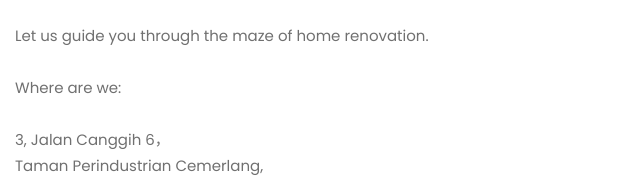
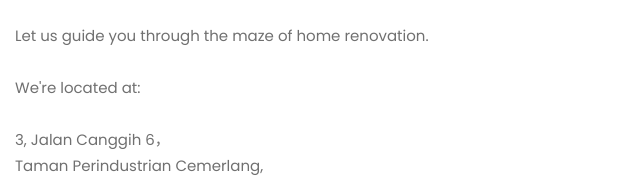
Before and after one commit to cityhenggroup58/web, a plain HTML site: page index.html in a window 1280 px wide. Shown: the part 1464-1640 px from the top of the page, 0-640 px from the left. Drawn offline with nearby package versions, Linux system fonts and the light colour scheme; files that its build step writes are made by us from their sources; a web font is replaced by a local one.

Commit message:
feat: Update text

```diff
--- a/index.html
+++ b/index.html
@@ -121,7 +121,7 @@
                             <p>Experience City Heng Interior Design: where creativity and craftsmanship unite. </p>
                             <p>With 12+ years of expertise, we bring your dream space to life. Enjoy free personalized consultations, accurate estimates, stunning 3D renderings, and expert renovation knowledge. </p>
                             <p>Let us guide you through the maze of home renovation.</p>
-                            <p>Where are we:</p>
+                            <p>We're located at:</p>
                             <p>
                                 3, Jalan Canggih 6， <br>
                                 Taman Perindustrian Cemerlang, <br>
```
